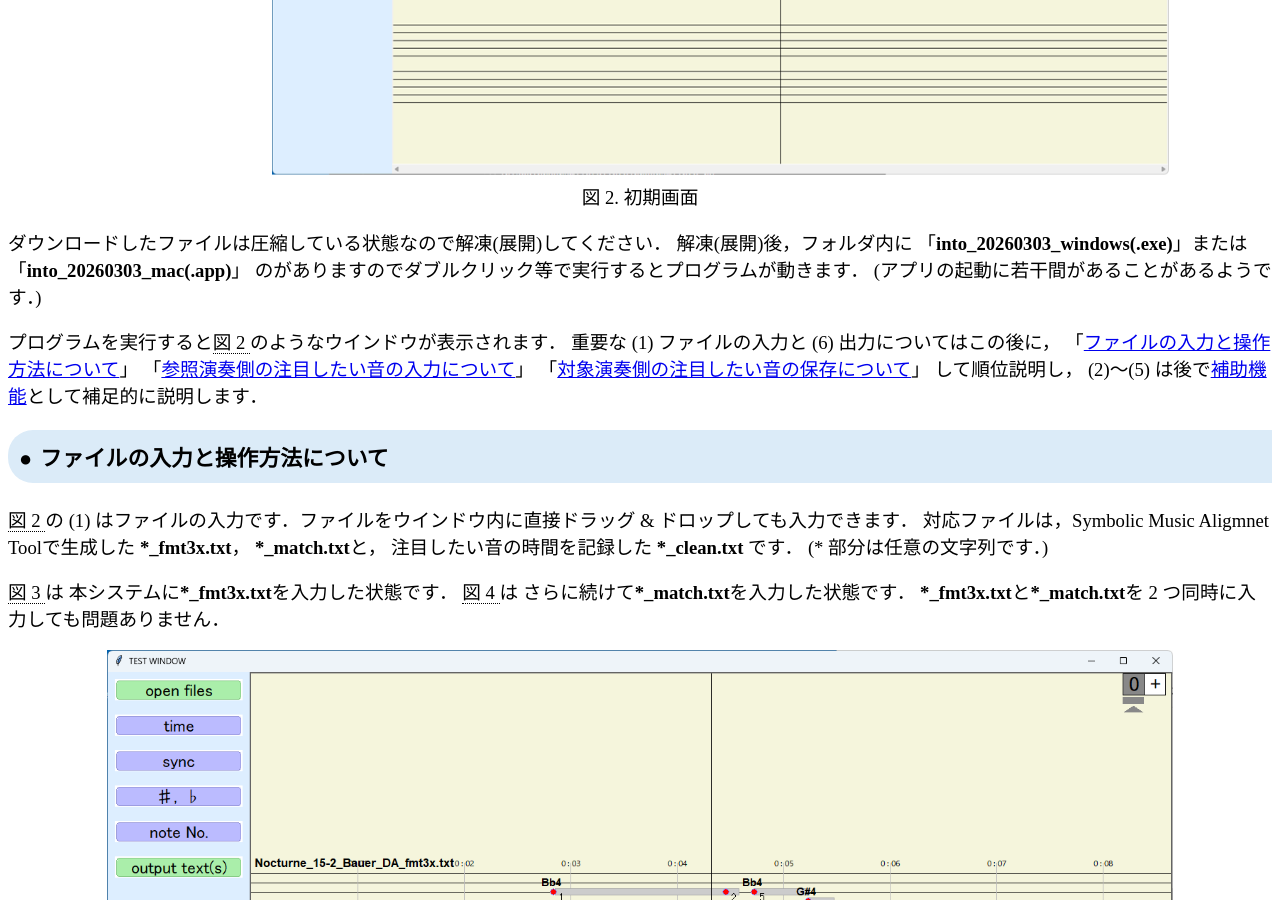
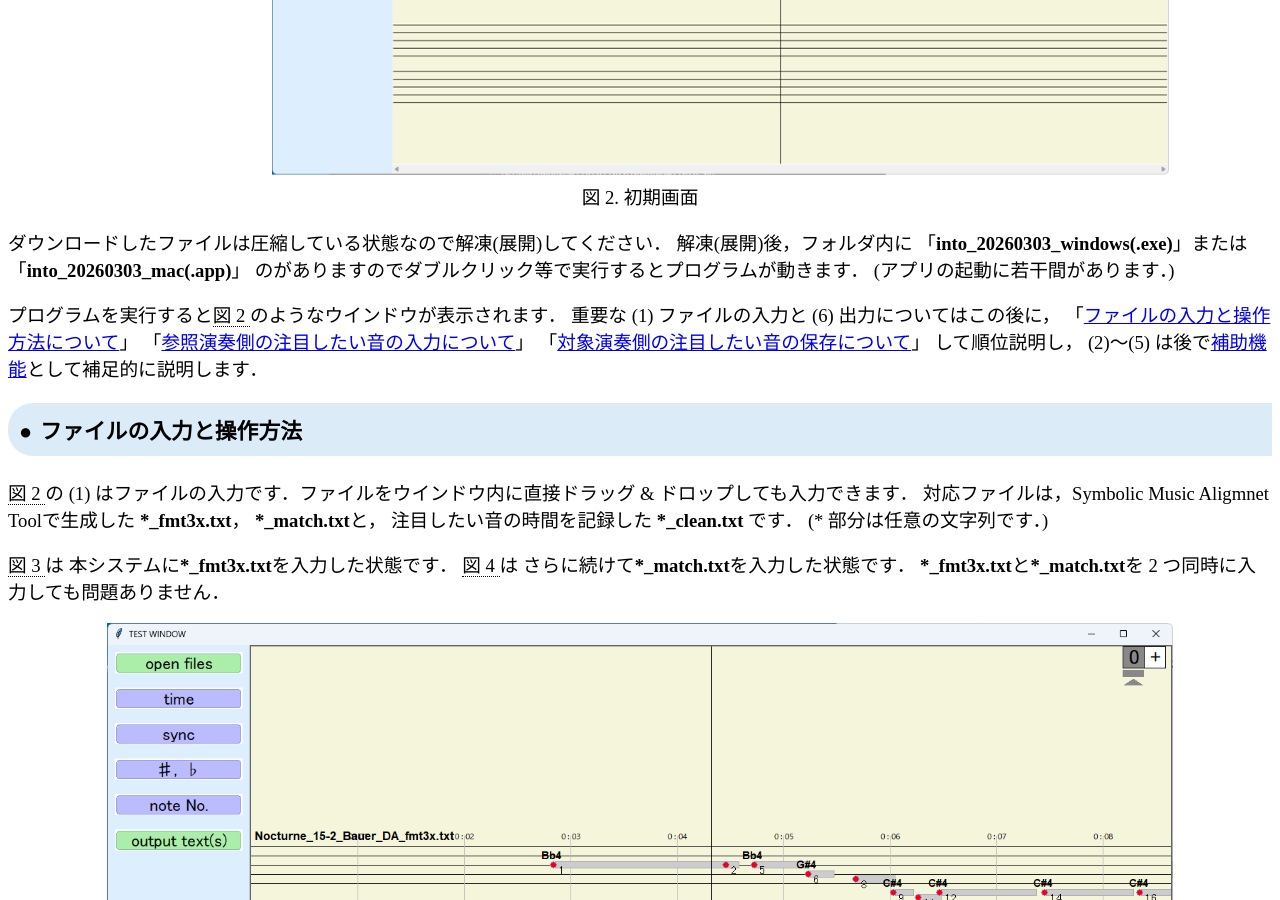
Before and after one commit to akikowashino/akikowashino.github.io, a Jekyll site: the page midi2midi/manual.html, which Jekyll copies as it is, in a window 1280 px wide and 900 px high, scrolled down 2538 px. Built offline with Jekyll 4.4.1, drawn with Linux system fonts in a browser that asks for light colours; some of the changed text lies outside the part shown.

Commit message:
Update manual.html

```diff
--- a/midi2midi/manual.html
+++ b/midi2midi/manual.html
@@ -75,7 +75,7 @@
 
 <!-- *************************************************************
      ************************************************************* -->
-<h2 id="eitanakamura">Symbolic Music Alignment Tool（中村栄太氏によるシステム）について</h3>
+<h2 id="eitanakamura">Symbolic Music Alignment Tool（中村栄太氏によるシステム）</h3>
 
 <div>
 <p>
@@ -130,7 +130,7 @@
 「<span class="filename">into_20260303_windows(.exe)</span>」または
 「<span class="filename">into_20260303_mac(.app)</span>」
 のがありますのでダブルクリック等で実行するとプログラムが動きます．
-(アプリの起動に若干間があることがあるようです．)
+(アプリの起動に若干間があります．)
 </p>
 
 <p>
@@ -148,7 +148,7 @@
 
 <!-- *************************************************************
      ************************************************************* -->
-<h3 id="input">ファイルの入力と操作方法について</h3>
+<h3 id="input">ファイルの入力と操作方法</h3>
 
 <div>
 
@@ -307,7 +307,7 @@
 
 <p>
 注目する音は <span class="filename">*_clean.txt</span> で設定することもできますが，
-個別に設定することもできます．
+個別の設定も可能です．
 設定するには参照演奏の音(バー)をクリックしてください．
 <span class="ref">図 7 </span> は左側の図が元の状態で，
 右側の図は 6.5 秒頃にある C#4 の音(バー)をクリックした後の状態です．
```
